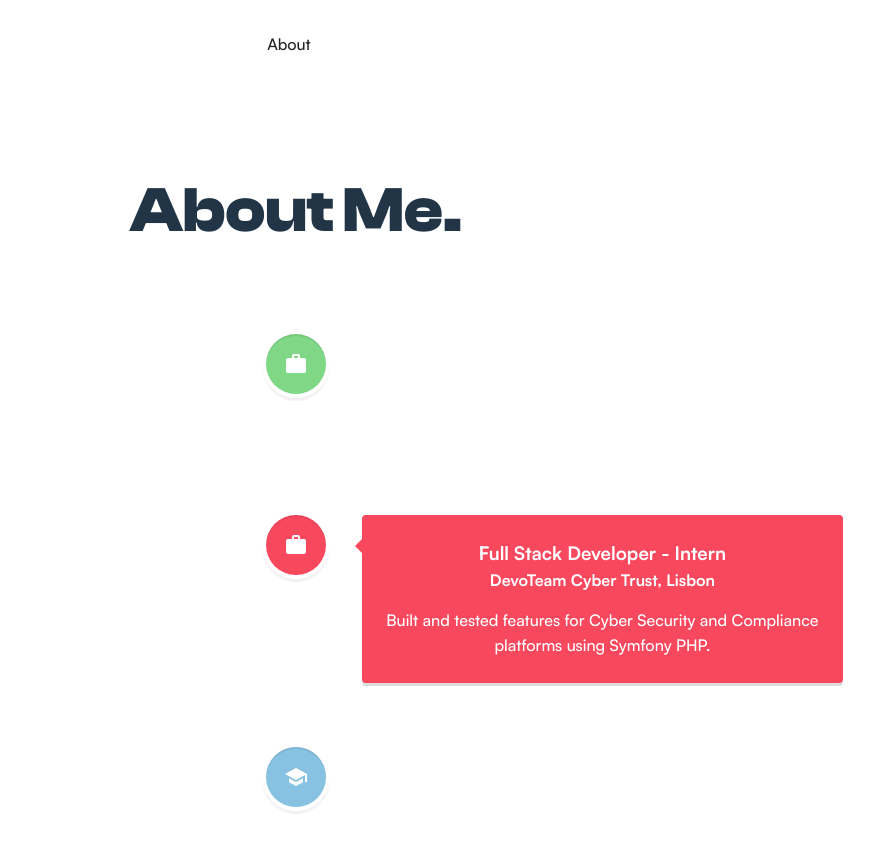
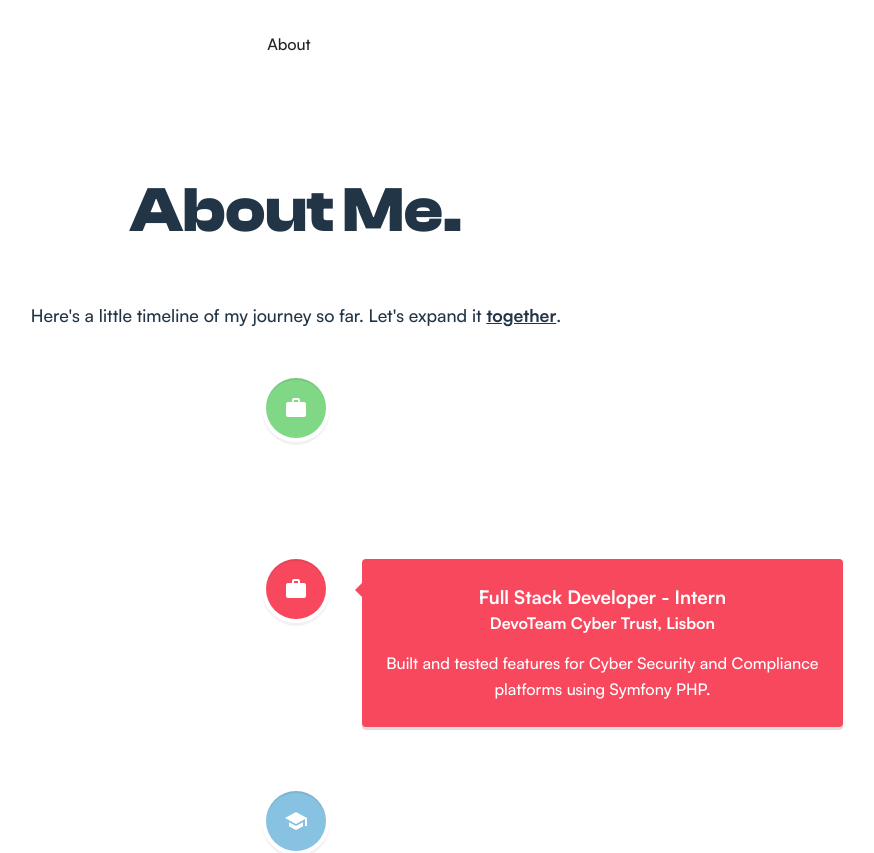
Before and after one commit to fralnz/fralnz.github.io, a React (Vite) app: page /about in a window 1280 px wide. Shown: the top 853 px of the page, without its empty margins (344-1218 px from the left). Built offline with nearby package versions, Linux system fonts and the light colour scheme.

Commit message:
add introduction to timeline

```diff
--- a/src/routes/About.tsx
+++ b/src/routes/About.tsx
@@ -9,6 +9,7 @@ import "../styles/About.css"
 const About = () => (
     <>
         <h1>About Me.</h1>
+        <p>Here's a little timeline of my journey so far. Let's expand it <b><u>together</u></b>.</p>
         <VerticalTimeline>
             <VerticalTimelineElement
                 iconStyle={{ background: '#80d886', color: '#fff' }}
```
